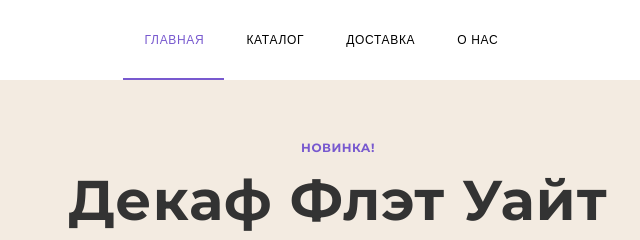
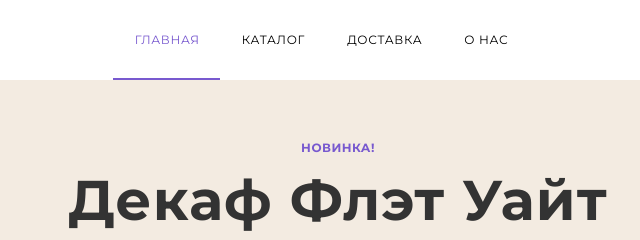
Before and after one commit to ace0000789/grading-aleksei-23, a website: page source/index.html in a window 1280 px wide. Shown: the top 240 px of the page, 302-942 px from the left. Drawn offline with nearby package versions, Linux system fonts and the light colour scheme; files that its build step writes are made by us from their sources.

Commit message:
header font

```diff
--- a/source/sass/blocks/nav-site.scss
+++ b/source/sass/blocks/nav-site.scss
@@ -27,7 +27,7 @@
 
   @media (min-width: $tablet-width) {
     padding: 0 20px 0 22px;
-    font-family: "Monserrat", "Arial", sans-serif;
+    font-family: "Montserrat Regular", "Arial", sans-serif;
     font-size: 12px;
     font-style: normal;
     font-weight: 500;
```
